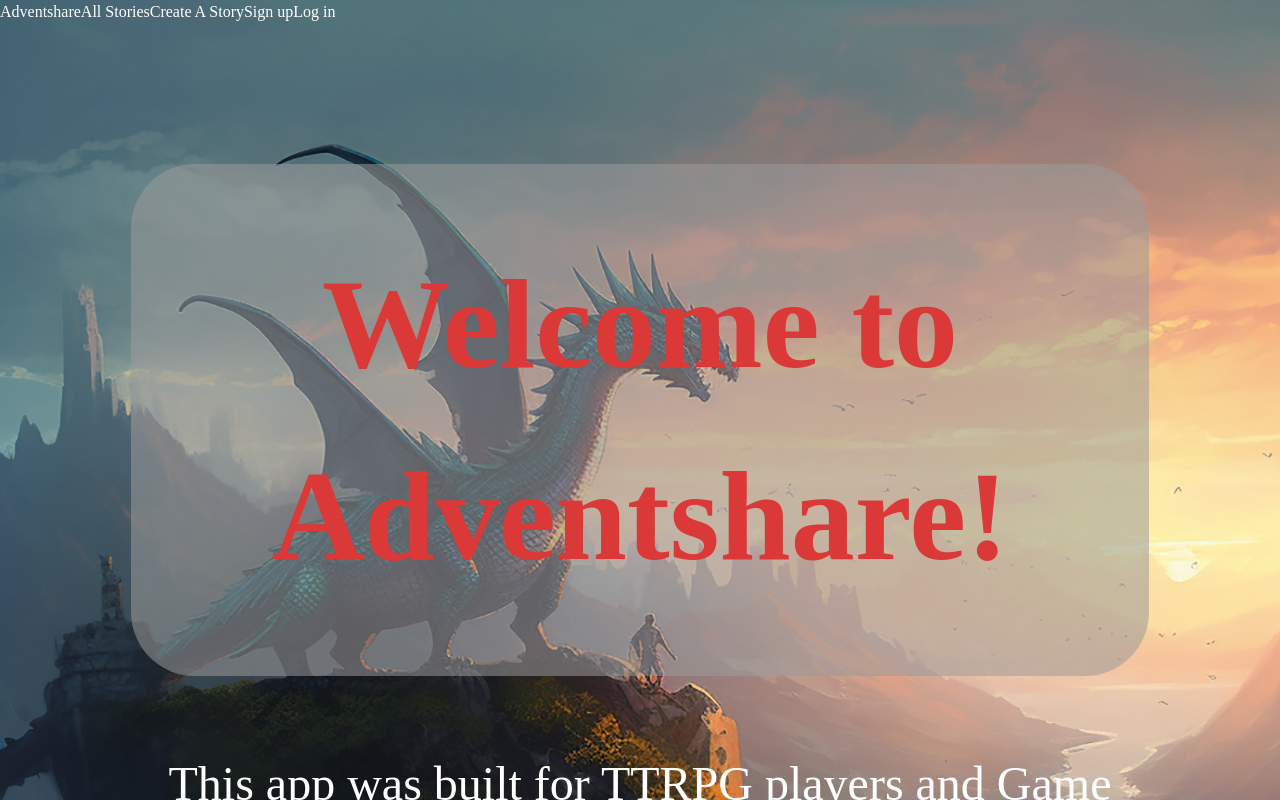
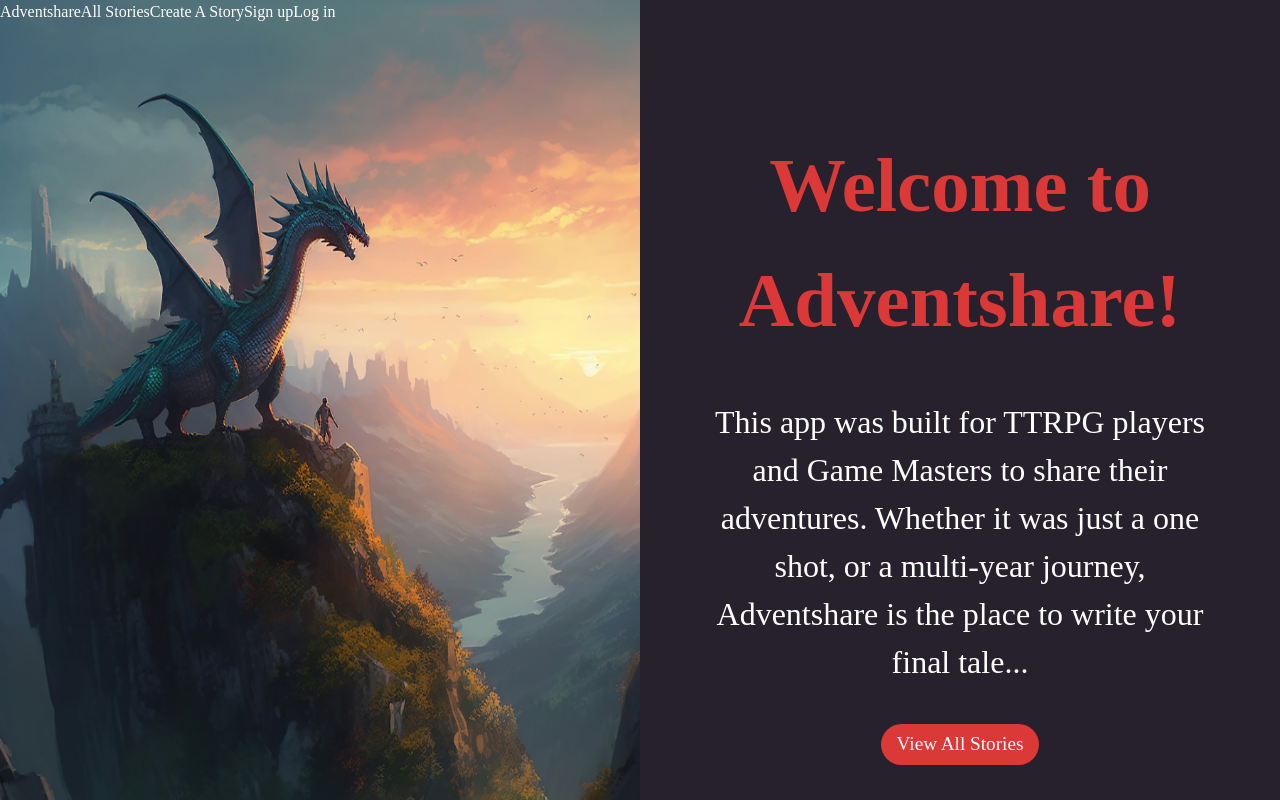
Before and after one commit to jpdotdev/adventshare-frontend, a React (Create React App) app: page / in a window 1280 px wide. Shown: the top 800 px of the page. Built offline with nearby package versions, Linux system fonts and the light colour scheme.

Commit message:
update home styling

```diff
--- a/src/routes/Home.js
+++ b/src/routes/Home.js
@@ -1,15 +1,18 @@
 import { Link } from "react-router-dom";
 
 import "../styles/home.css";
+import dragon from "../assets/dragon.jpg";
 
 const Home = () => {
   return (
-    <div className="bg-dragon bg-cover h-full p-1 flex flex-col">
-      <h1 className="welcome bg-trgray text-asred font-bold py-16 px-auto mt-[10rem] mb-8 mx-auto text-center rounded-[4rem] w-4/5 max-w-6xl">
+    <div className="flex flex-row">
+      <img src={dragon} alt="" className="w-1/2" />
+      <div className="w-3/5  py-16 px-auto mt-12 mb-8 mx-auto text-center rounded-[4rem]  max-w-4xl">
+        <h1 className="welcome text-asred font-bold px-4 mt-4">
           {" "}
           Welcome to Adventshare!{" "}
         </h1>
-      <p className="home-text w-4/5 max-w-6xl text-center mx-auto my-10">
+        <p className="home-text w-4/5 max-w-6xl text-center mx-auto my-10 font-CinzelDeco">
           {" "}
           This app was built for TTRPG players and Game Masters to share their
           adventures. Whether it was just a one shot, or a multi-year journey,
@@ -22,6 +25,7 @@ const Home = () => {
           <button className="allstories-button p-1">View All Stories</button>
         </Link>
       </div>
+    </div>
   );
 };
 
--- a/src/styles/home.css
+++ b/src/styles/home.css
@@ -1,12 +1,12 @@
 .welcome {
-  font-size: min(10vw, 9rem);
+  font-size: min(6vw, 5rem);
   font-family: Cinzel, serif;
 }
 
 .home-text {
-  font-size: min(5vw, 3rem);
+  font-size: min(2.5vw, 2rem);
 }
 
 .allstories-button {
-  font-size: min(3vw, 1.2rem);
+  font-size: min(2vw, 1.2rem);
 }
--- a/tailwind.config.js
+++ b/tailwind.config.js
@@ -7,9 +7,14 @@ module.exports = {
         dragon: "url('./assets/dragon.jpg')",
       },
     },
+    fontFamily: {
+      CinzelDeco: "Cinzel Decorative",
+      Fauna: "Fauna One",
+      Cinzel: "Cinzel",
+    },
     colors: {
       asred: "#DB3838",
-      trgray: "RGB(155, 155, 155, .54)",
+      trgray: "RGBA(68, 68, 68, .54)",
     },
   },
   plugins: [],
```
Also changed, not shown: src/assets/dragon.jpg. Lines whose indentation alone changed are shown as unchanged.
